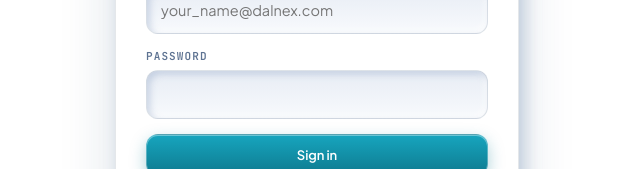
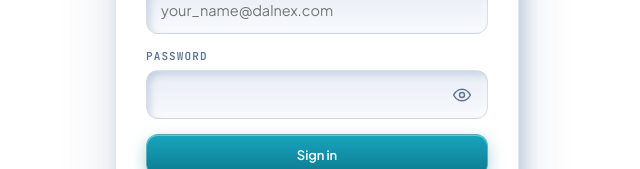
Before and after one commit to dalnexhr-oss/HRMS_platform, a Next.js app: page /login in a window 1280 px wide. Shown: the part 355-524 px from the top of the page, without its empty margins (323-963 px from the left). Built offline with nearby package versions, Linux system fonts and the light colour scheme; no server answers.

Commit message:
feat: enhance employee dashboard KPI labels and add password visibility toggle in login form

```diff
--- a/src/app/globals.css
+++ b/src/app/globals.css
@@ -2447,6 +2447,35 @@ tbody tr:hover {
   outline: none;
   box-shadow: var(--nu-press), var(--ring);
 }
+.login-password {
+  position: relative;
+}
+.login-form .login-password input {
+  padding-right: 54px;
+}
+.login-password input::-ms-reveal {
+  display: none;
+}
+.login-password-toggle {
+  position: absolute;
+  top: 2px;
+  right: 4px;
+  bottom: 2px;
+  width: 44px;
+  display: grid;
+  place-items: center;
+  padding: 0;
+  border: 0;
+  border-radius: 8px;
+  background: transparent;
+  color: var(--ink-3);
+  cursor: pointer;
+}
+.login-password-toggle:hover,
+.login-password-toggle:focus-visible {
+  color: var(--brand);
+  background: var(--brand-soft);
+}
 .login-error {
   margin: 0 0 14px;
   padding: 10px 13px;
--- a/src/components/auth/LoginForm.tsx
+++ b/src/components/auth/LoginForm.tsx
@@ -1,6 +1,6 @@
 'use client';
 
-import { useActionState } from 'react';
+import { useActionState, useState } from 'react';
 import Link from 'next/link';
 import { signIn, type SignInState } from '@/lib/actions/auth';
 
@@ -8,6 +8,7 @@ import { signIn, type SignInState } from '@/lib/actions/auth';
 // restrict access to approved accounts.
 export function LoginForm({ initialError, next }: { initialError?: string; next?: string } = {}) {
   const [state, action, pending] = useActionState<SignInState, FormData>(signIn, {});
+  const [showPassword, setShowPassword] = useState(false);
 
   // Errors from the sign-in action win, then anything middleware redirected
   // back with.
@@ -30,13 +31,40 @@ export function LoginForm({ initialError, next }: { initialError?: string; next?
       </div>
       <div className="f">
         <label htmlFor="password">Password</label>
+        <div className="login-password">
           <input
             id="password"
             name="password"
-          type="password"
+            type={showPassword ? 'text' : 'password'}
             autoComplete="current-password"
             required
           />
+          <button
+            type="button"
+            className="login-password-toggle"
+            onClick={() => setShowPassword((visible) => !visible)}
+            aria-label={showPassword ? 'Hide password' : 'Show password'}
+            aria-controls="password"
+            title={showPassword ? 'Hide password' : 'Show password'}
+          >
+            <svg
+              width="20"
+              height="20"
+              viewBox="0 0 24 24"
+              fill="none"
+              stroke="currentColor"
+              strokeWidth="1.8"
+              strokeLinecap="round"
+              strokeLinejoin="round"
+              aria-hidden="true"
+              focusable="false"
+            >
+              <path d="M2 12s3.5-7 10-7 10 7 10 7-3.5 7-10 7S2 12 2 12Z" />
+              <circle cx="12" cy="12" r="3" />
+              {showPassword && <path d="m3 3 18 18" />}
+            </svg>
+          </button>
+        </div>
       </div>
 
       {error && (
```
Also changed, not shown: src/app/(employee)/me/page.tsx (+5 -5 lines). Lines whose indentation alone changed are shown as unchanged.
